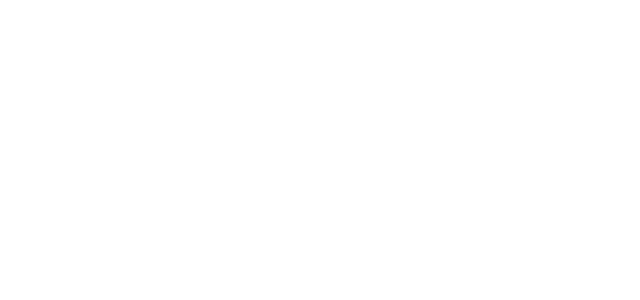
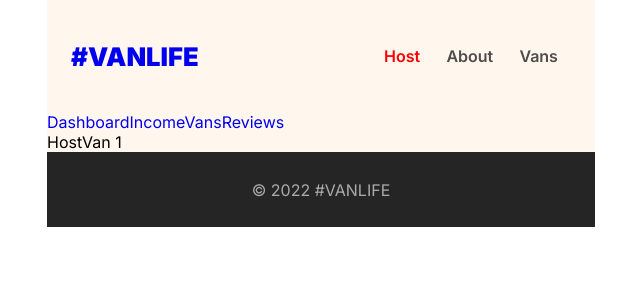
Before and after one commit to djzib0/van_life-full-stack-app-frontend, a React (Create React App) app: page /host/vans/1 in a window 1280 px wide. Before the commit this address had no page. Shown: the top 300 px of the page, without its empty margins (319-959 px from the left). Built offline with nearby package versions, Linux system fonts and the light colour scheme; no server answers.

Commit message:
added simulation of logged user, added fetching fdrom REST API

```diff
--- a/src/App.js
+++ b/src/App.js
@@ -8,11 +8,31 @@ import VanDetails from './components/Vans/VanDetails';
 import Layout from './components/Layout';
 import Dashboard from './components/Host/Dashboard';
 import Income from './components/Host/Income';
+import HostVans from './components/Host/HostVans';
+import HostVanDetail from './components/Host/HostVanDetail';
 import Reviews from './components/Host/Reviews';
 import HostLayout from './components/HostLayout';
+import { createContext, useEffect, useState } from 'react';
 
-function App() {
+const UserContext = createContext()
+
+export default function App() {
+
+  const [loggedUserData, setLoggedUserData] = useState()
+
+  const userId = 123
+
+  useEffect(() => {
+    async function getUserData() {
+    fetch(`../data/hosts/${userId}`)
+    .then(res => res.json())
+    .then(data=> setLoggedUserData(data))
+    }
+    getUserData()
+  }, [])
+
   return (
+    <UserContext.Provider value={{loggedUserData}}>
       <div className='container'>
         <Routes>
           <Route element={<Layout />}>
@@ -23,12 +43,15 @@ function App() {
             <Route path='host' element={<HostLayout />}>
               <Route index element={<Dashboard />} />
               <Route path='income' element={<Income />} />
+              <Route path='vans' element={<HostVans />} />
+              <Route path='vans/:id' element={<HostVanDetail />} />
               <Route path='reviews' element={<Reviews />} />
             </Route>
           </Route>
         </Routes>
       </div>
+    </UserContext.Provider>
   );
 }
 
-export default App;
+export { UserContext };
--- /dev/null
+++ b/src/components/Host/HostVanDetail.js
@@ -0,0 +1,13 @@
+import React from 'react'
+import { useParams } from 'react-router-dom'
+
+export default function HostVan() {
+
+  const params = useParams()
+
+  console.log(params)
+
+  return (
+    <div>HostVan {params.id}</div>
+  )
+}
--- /dev/null
+++ b/src/components/Host/HostVans.js
@@ -0,0 +1,28 @@
+import React, { useContext, useEffect, useState } from 'react'
+import { UserContext } from '../../App'
+
+export default function HostVans() {
+
+  const {loggedUserData} = useContext(UserContext)
+  const [userVansData, setUserVansData] = useState([])
+
+  useEffect(() => {
+    async function getVanData() {
+      fetch(`../data/vans/host/${loggedUserData.id}`)
+      .then(res => res.json())
+      .then(data => setUserVansData(data))
+    };
+    loggedUserData && getVanData();
+  }, [loggedUserData])
+
+
+  const vansArr = userVansData.map(van => {
+    return (
+      <div key={van.id}>{van.name}</div>
+    )
+  })
+
+  return (
+    <div>{vansArr}</div>
+  )
+}
--- a/src/components/HostLayout.js
+++ b/src/components/HostLayout.js
@@ -24,6 +24,11 @@ export default function HostLayout() {
         style={({isActive}) => isActive ? definedStyle : null}
         >Income</NavLink>
         <NavLink
+        to='/host/vans'
+        end
+        style={({isActive}) => isActive ? definedStyle : null}
+        >Vans</NavLink>
+        <NavLink
         to='/host/reviews'
         end
         style={({isActive}) => isActive ? definedStyle : null}
--- a/src/components/Navbar.js
+++ b/src/components/Navbar.js
@@ -1,7 +1,12 @@
-import React from 'react'
+import React, { useContext } from 'react'
 import { Link, NavLink } from 'react-router-dom'
+import { UserContext } from '../App'
 
 export default function Navbar() {
+
+  const {loggedUserData} = useContext(UserContext);
+  const name = loggedUserData && loggedUserData.firstName;
+
   return (
     <nav className='navbar'>
         <div className='navbar__title'>
@@ -10,7 +15,7 @@ export default function Navbar() {
         <div className='navbar__links'>
           <NavLink
             className={({isActive}) => isActive ? 'navbar__router__link--active' : 'navbar__router__link'}
-            to="/host">Host</NavLink>
+            to="/host">{loggedUserData ? `Hi ${name}` : "Host"}</NavLink>
           <NavLink
           className={({isActive}) => isActive ? 'navbar__router__link--active' : 'navbar__router__link'}
           to="/about">About</NavLink>
```
Lines whose indentation alone changed are shown as unchanged.
